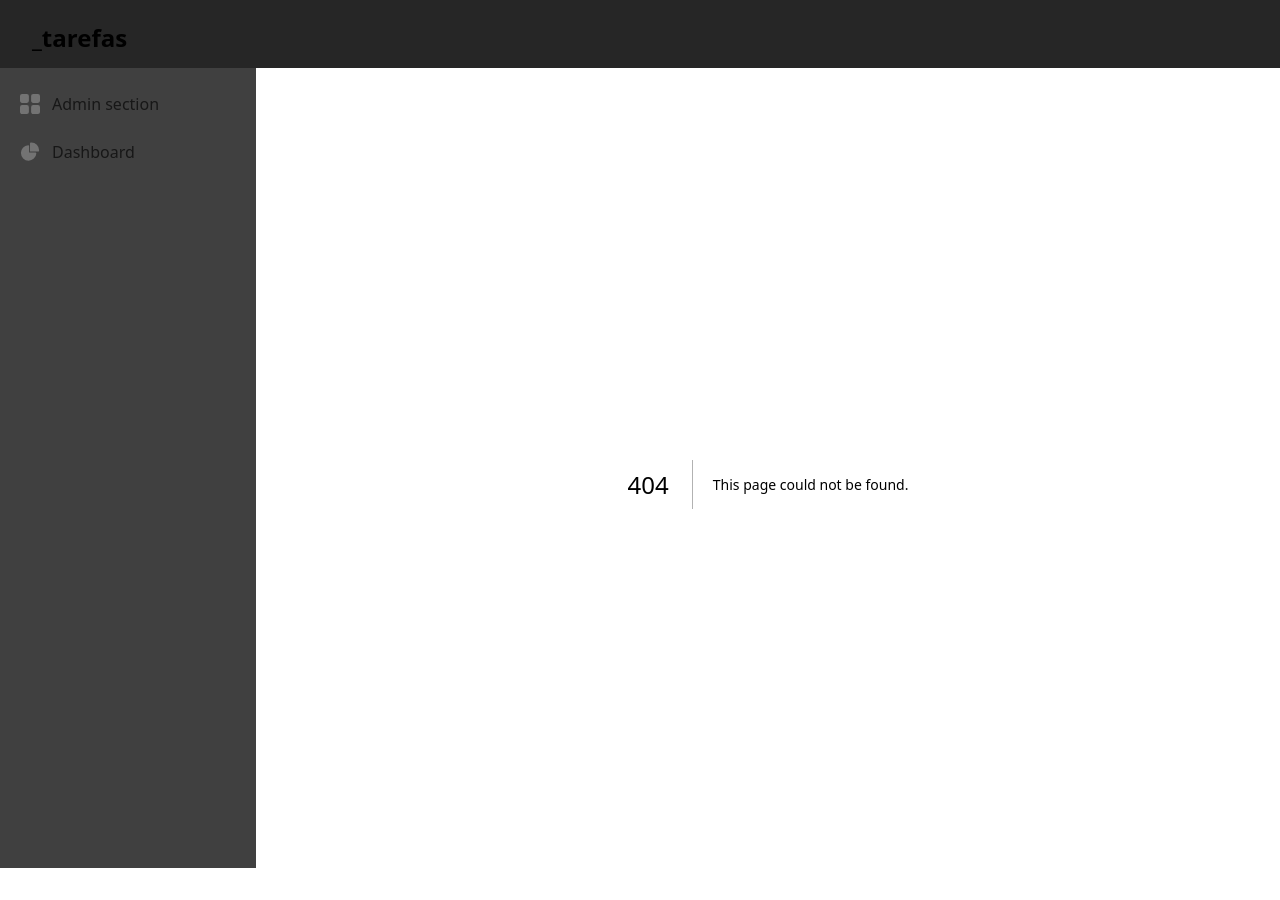
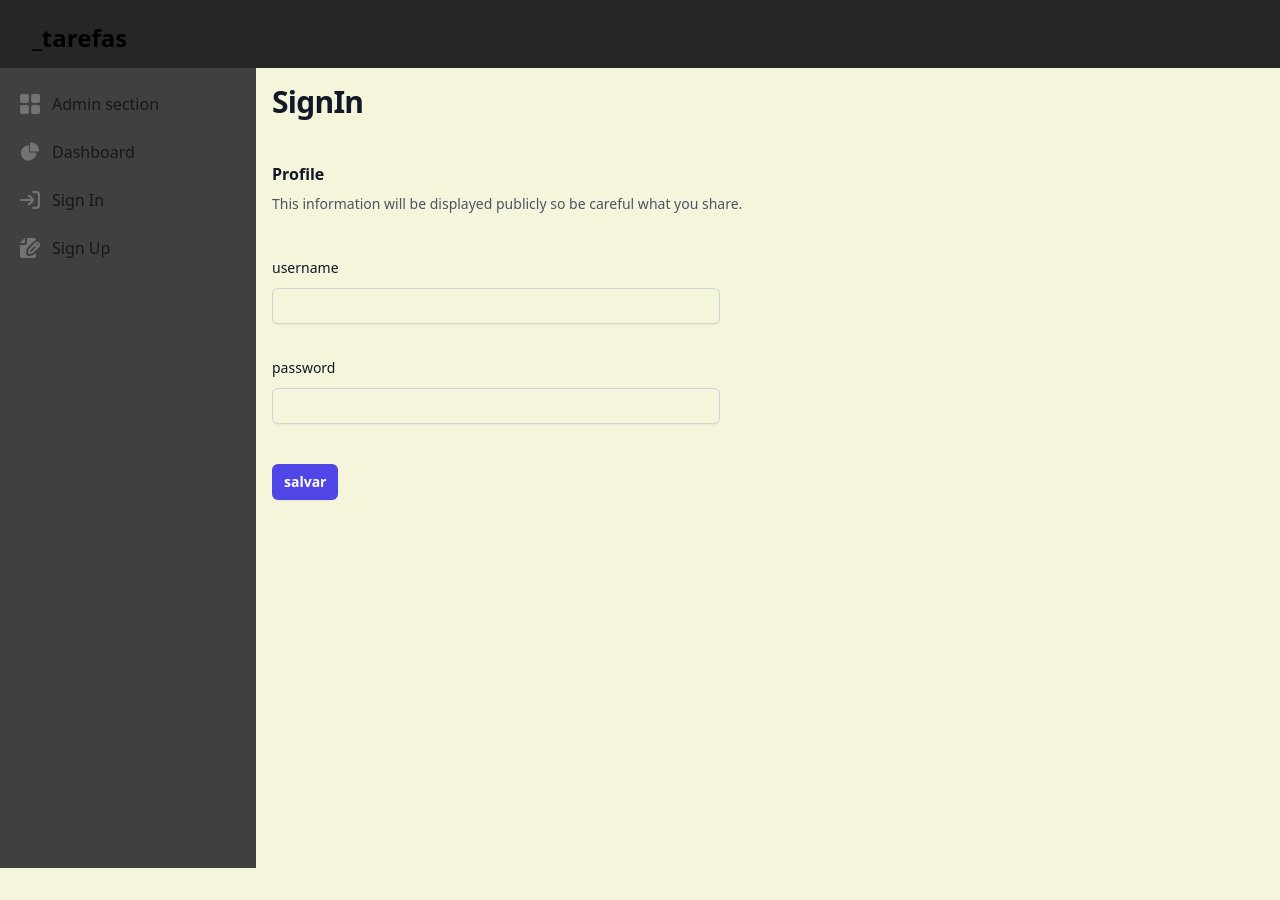
Before and after one commit to felipefabreu/tarefas-next13, a Next.js app: page /signIn in a window 1280 px wide. Before the commit this address had no page. After the commit the page ends 800 px from the top, so only its background shows below. Built offline with nearby package versions, Linux system fonts and the light colour scheme.

Commit message:
adicionando pagina de login

```diff
--- a/src/app/components/aside.tsx
+++ b/src/app/components/aside.tsx
@@ -18,6 +18,24 @@ export const Aside = () => {
                         <path d="M12.5 0c-.157 0-.311.01-.565.027A1 1 0 0 0 11 1.02V10h8.975a1 1 0 0 0 1-.935c.013-.188.028-.374.028-.565A8.51 8.51 0 0 0 12.5 0Z"/>
                     </svg>
                     <span className="ml-3">Dashboard</span>
+                  </a>
+              </li>
+              <li>
+                  <a href="/signIn" className="flex items-center p-2 text-neutral-900 rounded-lg dark:text-white hover:bg-neutral-100 dark:hover:bg-neutral-700 group">
+                    <svg className="flex-shrink-0 w-5 h-5 text-neutral-500 transition duration-75 dark:text-neutral-400 group-hover:text-neutral-900 dark:group-hover:text-white" aria-hidden="true" xmlns="http://www.w3.org/2000/svg" fill="none" viewBox="0 0 18 16">
+                        <path stroke="currentColor" stroke-linecap="round" stroke-linejoin="round" stroke-width="2" d="M1 8h11m0 0L8 4m4 4-4 4m4-11h3a2 2 0 0 1 2 2v10a2 2 0 0 1-2 2h-3"/>
+                    </svg>
+                    <span className="flex-1 ml-3 whitespace-nowrap">Sign In</span>
+                  </a>
+              </li>
+              <li>
+                  <a href="/signUp" className="flex items-center p-2 text-neutral-900 rounded-lg dark:text-white hover:bg-neutral-100 dark:hover:bg-neutral-700 group">
+                    <svg className="flex-shrink-0 w-5 h-5 text-neutral-500 transition duration-75 dark:text-neutral-400 group-hover:text-neutral-900 dark:group-hover:text-white" aria-hidden="true" xmlns="http://www.w3.org/2000/svg" fill="currentColor" viewBox="0 0 20 20">
+                        <path d="M5 5V.13a2.96 2.96 0 0 0-1.293.749L.879 3.707A2.96 2.96 0 0 0 .13 5H5Z"/>
+                        <path d="M6.737 11.061a2.961 2.961 0 0 1 .81-1.515l6.117-6.116A4.839 4.839 0 0 1 16 2.141V2a1.97 1.97 0 0 0-1.933-2H7v5a2 2 0 0 1-2 2H0v11a1.969 1.969 0 0 0 1.933 2h12.134A1.97 1.97 0 0 0 16 18v-3.093l-1.546 1.546c-.413.413-.94.695-1.513.81l-3.4.679a2.947 2.947 0 0 1-1.85-.227 2.96 2.96 0 0 1-1.635-3.257l.681-3.397Z"/>
+                        <path d="M8.961 16a.93.93 0 0 0 .189-.019l3.4-.679a.961.961 0 0 0 .49-.263l6.118-6.117a2.884 2.884 0 0 0-4.079-4.078l-6.117 6.117a.96.96 0 0 0-.263.491l-.679 3.4A.961.961 0 0 0 8.961 16Zm7.477-9.8a.958.958 0 0 1 .68-.281.961.961 0 0 1 .682 1.644l-.315.315-1.36-1.36.313-.318Zm-5.911 5.911 4.236-4.236 1.359 1.359-4.236 4.237-1.7.339.341-1.699Z"/>
+                    </svg>
+                    <span className="flex-1 ml-3 whitespace-nowrap">Sign Up</span>
                   </a>
               </li>
 {/*
--- a/src/app/components/index.ts
+++ b/src/app/components/index.ts
@@ -1,9 +1,11 @@
 import { Header } from "./header";
 import { Aside } from "./aside";
 import { CustomButton } from "./customButton";
+import { SignInForm } from "./signInForm";
 
 export {
     Header,
     Aside,
-    CustomButton
+    CustomButton,
+    SignInForm
 }
--- /dev/null
+++ b/src/app/components/sidebarLinkGroup.tsx
@@ -0,0 +1,21 @@
+import React, { useState } from 'react';
+
+function SidebarLinkGroup({
+  children,
+  activecondition,
+}) {
+
+  const [open, setOpen] = useState(activecondition);
+
+  const handleClick = () => {
+    setOpen(!open);
+  }
+
+  return (
+    <li className={`px-3 py-2 rounded-sm mb-0.5 last:mb-0 ${activecondition && 'bg-slate-900'}`}>
+      {children(handleClick, open)}
+    </li>
+  );
+}
+
+export default SidebarLinkGroup;
--- /dev/null
+++ b/src/app/components/signInForm.tsx
@@ -0,0 +1,58 @@
+"use client"
+
+export const SignInForm = () => {
+
+
+    const handleSubmit = () => {
+        console.log('submit');
+    };
+
+    return(
+    <>
+        <form className="mt-10">
+            <div className="space-y-12">
+                <div>
+                    <h2 className="text-base font-semibold leading-7 text-gray-900">Profile</h2>
+                    <p className="mt-1 text-sm leading-6 text-gray-600">This information will be displayed publicly so be careful what you share.</p>
+
+                    <div className="mt-10 grid grid-cols-1 gap-x-6 gap-y-8 sm:grid-cols-6">
+
+                        <div className="sm:col-span-4">
+                            <label htmlFor="username" className="block text-sm font-medium leading-6 text-gray-900">username</label>
+                            <div className="mt-2">
+                                <div className="flex rounded-md shadow-sm ring-1 ring-inset ring-gray-300 focus-within:ring-2 focus-within:ring-inset focus-within:ring-indigo-600 sm:max-w-md">
+                                    <input type="text" name="username" id="username"  className="block flex-1 border-0 bg-transparent py-1.5 pl-1 text-gray-900 placeholder:text-gray-400 focus:ring-0 sm:text-sm sm:leading-6" />
+                                </div>
+                            </div>
+                        </div>
+
+                        <div className="sm:col-span-4">
+                            <label htmlFor="username" className="block text-sm font-medium leading-6 text-gray-900">password</label>
+                            <div className="mt-2">
+                                <div className="flex rounded-md shadow-sm ring-1 ring-inset ring-gray-300 focus-within:ring-2 focus-within:ring-inset focus-within:ring-indigo-600 sm:max-w-md">
+                                    <input type="password" name="username" id="username"  className="block flex-1 border-0 bg-transparent py-1.5 pl-1 text-gray-900 placeholder:text-gray-400 focus:ring-0 sm:text-sm sm:leading-6" />
+                                </div>
+                            </div>
+                        </div>
+
+
+                    </div>
+                </div>
+            </div>
+
+            <button
+                disabled={false}
+                type="button"
+                className="mt-10 rounded-md bg-indigo-600 px-3 py-2 text-sm font-semibold text-white shadow-sm hover:bg-indigo-500 focus-visible:outline focus-visible:outline-2 focus-visible:outline-offset-2 focus-visible:outline-indigo-600"
+                onClick={handleSubmit}
+            >
+                <span>
+                    salvar
+                </span>
+            </button>
+        </form>
+
+    </>
+    );
+
+}
--- /dev/null
+++ b/src/app/signIn/page.tsx
@@ -0,0 +1,15 @@
+import Image from 'next/image'
+import { SignInForm } from '../components'
+
+export default function Home() {
+  return (
+    <>
+      <h2 className="text-2xl font-bold leading-7 text-gray-900 sm:truncate sm:text-3xl sm:tracking-tight">
+          SignIn
+      </h2>
+
+      <SignInForm/>
+
+    </>
+  )
+}
--- /dev/null
+++ b/src/app/signUp/page.tsx
@@ -0,0 +1,10 @@
+import Image from 'next/image'
+
+export default function Home() {
+  return (
+    <h2 className="text-2xl font-bold leading-7 text-gray-900 sm:truncate sm:text-3xl sm:tracking-tight">
+        SignUp
+    </h2>
+
+  )
+}
```
